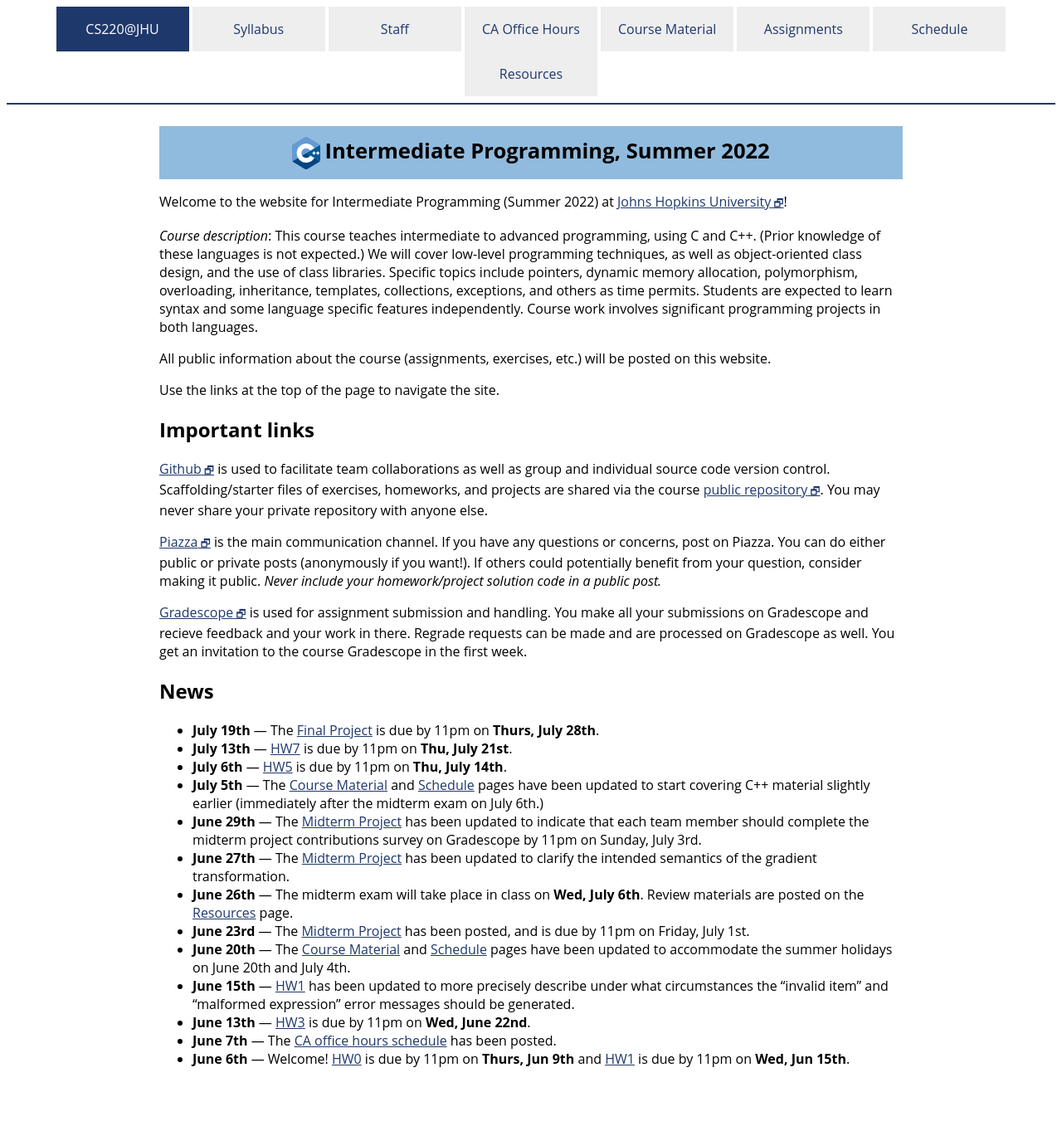
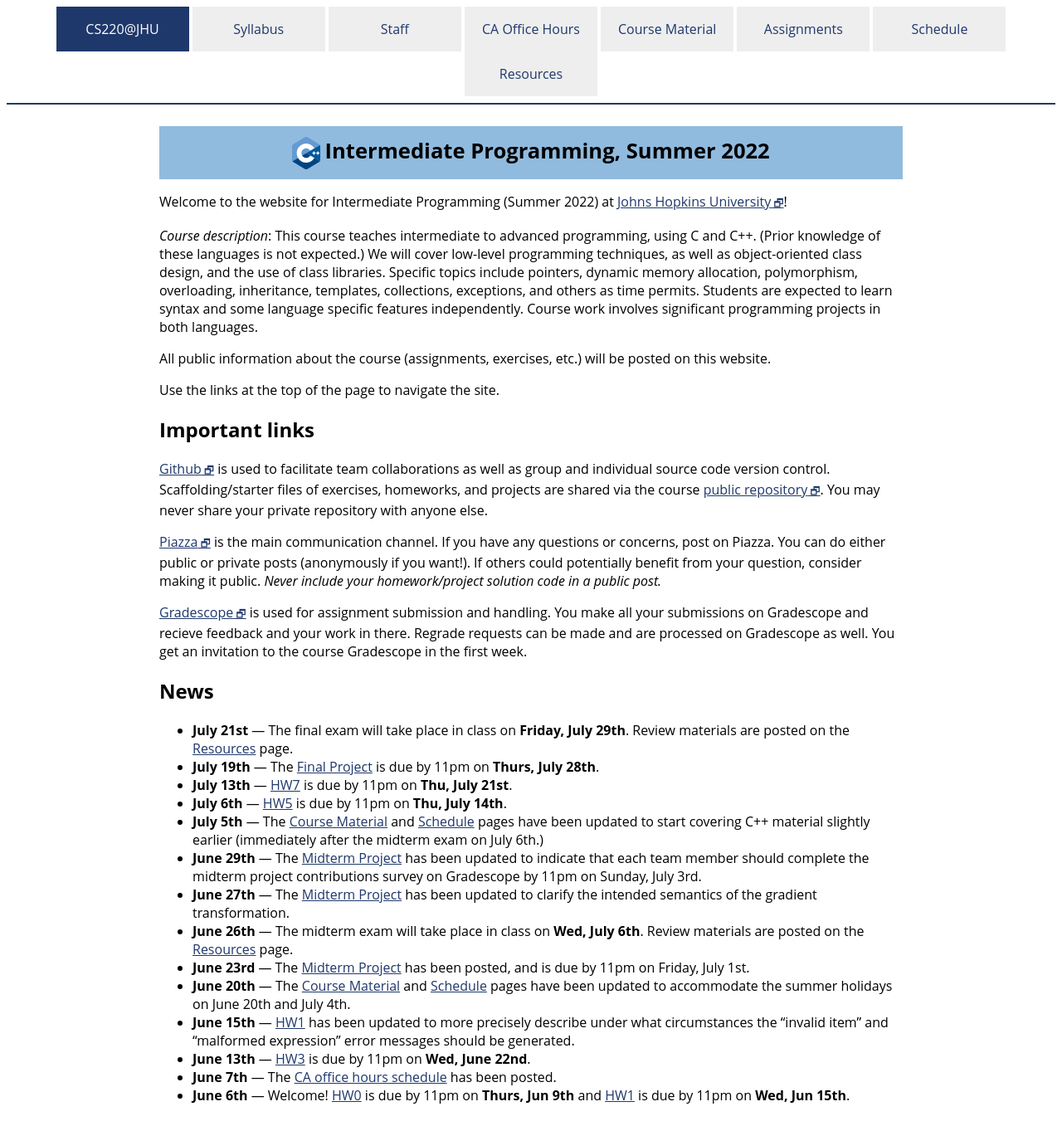
Before and after one commit to jhu-ip/cs220-summer22, a Jekyll site: the page built from index.md, in a window 1280 px wide. Shown: the whole page at 83% size. Built offline with Jekyll 4.4.1, drawn with Linux system fonts in a browser that asks for light colours; before the commit the page ends 1319 px from its top, so only the background shows below that.

Commit message:
final exam announcement, review materials

```diff
--- a/index.md
+++ b/index.md
@@ -46,6 +46,8 @@ to the course Gradescope in the first week.
 
 ## News
 
+* **July 21st** — The final exam will take place in class on **Friday, July 29th**.
+  Review materials are posted on the [Resources](resources.html) page.
 * **July 19th** — The [Final Project](assign/final.html) is due by 11pm on
   **Thurs, July 28th**.
 * **July 13th** — [HW7](assign/hw7.html) is due by 11pm on **Thu, July 21st**.
```
Also changed, not shown: resources.md (+0 -3 lines), 2 other files.
